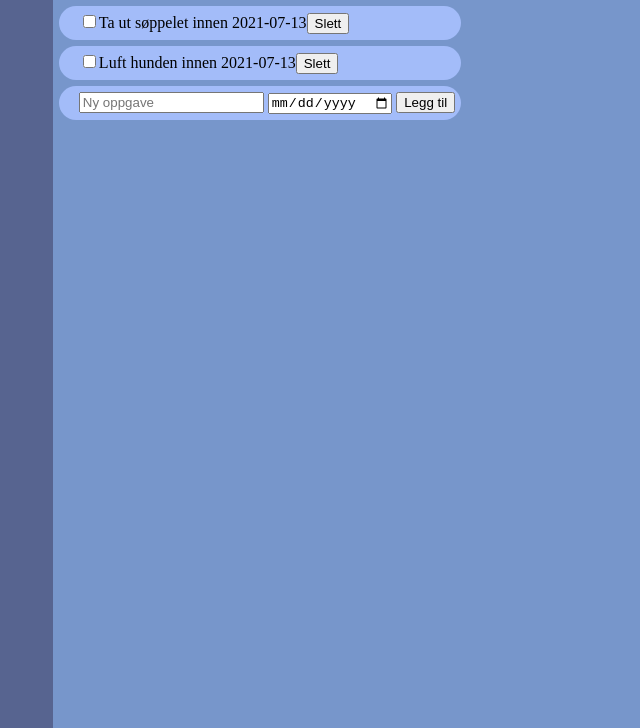
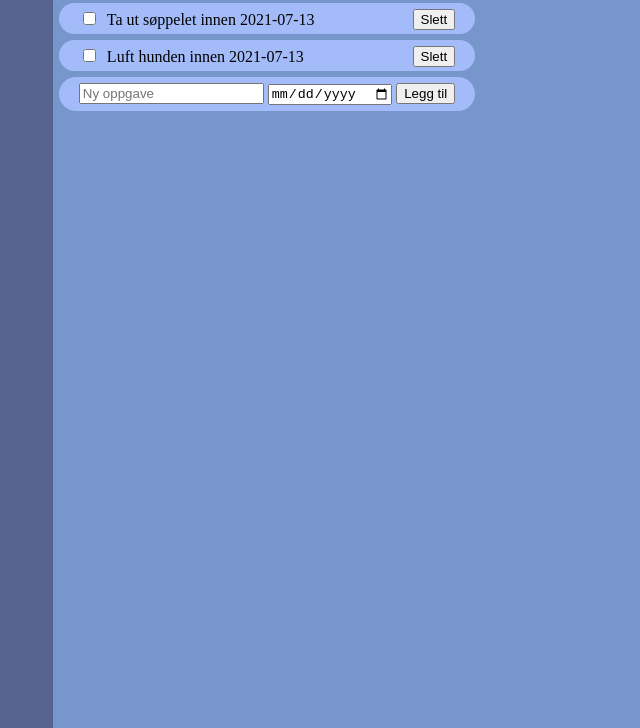
Before and after one commit to bdahle/todo-list, a website built with webpack: page dist/index.html in a window 1280 px wide. Shown: the part 72-800 px from the top of the page, without its empty margins (0-640 px from the left). Built offline with Linux system fonts and the light colour scheme.

Commit message:
style todos

```diff
--- a/src/css/style.scss
+++ b/src/css/style.scss
@@ -1,3 +1,5 @@
+$todo-color: #a3bcf9;
+
 html,
 body {
   height: 100%;
@@ -24,15 +26,24 @@ body {
 }
 
 .todo {
-  background-color: #a3bcf9;
+  background-color: $todo-color;
   padding: 6px;
   padding-left: 20px;
+  padding-right: 20px;
   margin: 6px;
   border-radius: 9999px;
-}
 
-.todo:hover {
-  background-color: lighten($color: #a3bcf9, $amount: 5%);
+  label {
+    padding-left: 8px;
+  }
+
+  button {
+    float: right;
+  }
+
+  &:hover {
+    background-color: lighten($color: $todo-color, $amount: 5%);
+  }
 }
 
 .done {
```
Also changed, not shown: dist/main.js.
